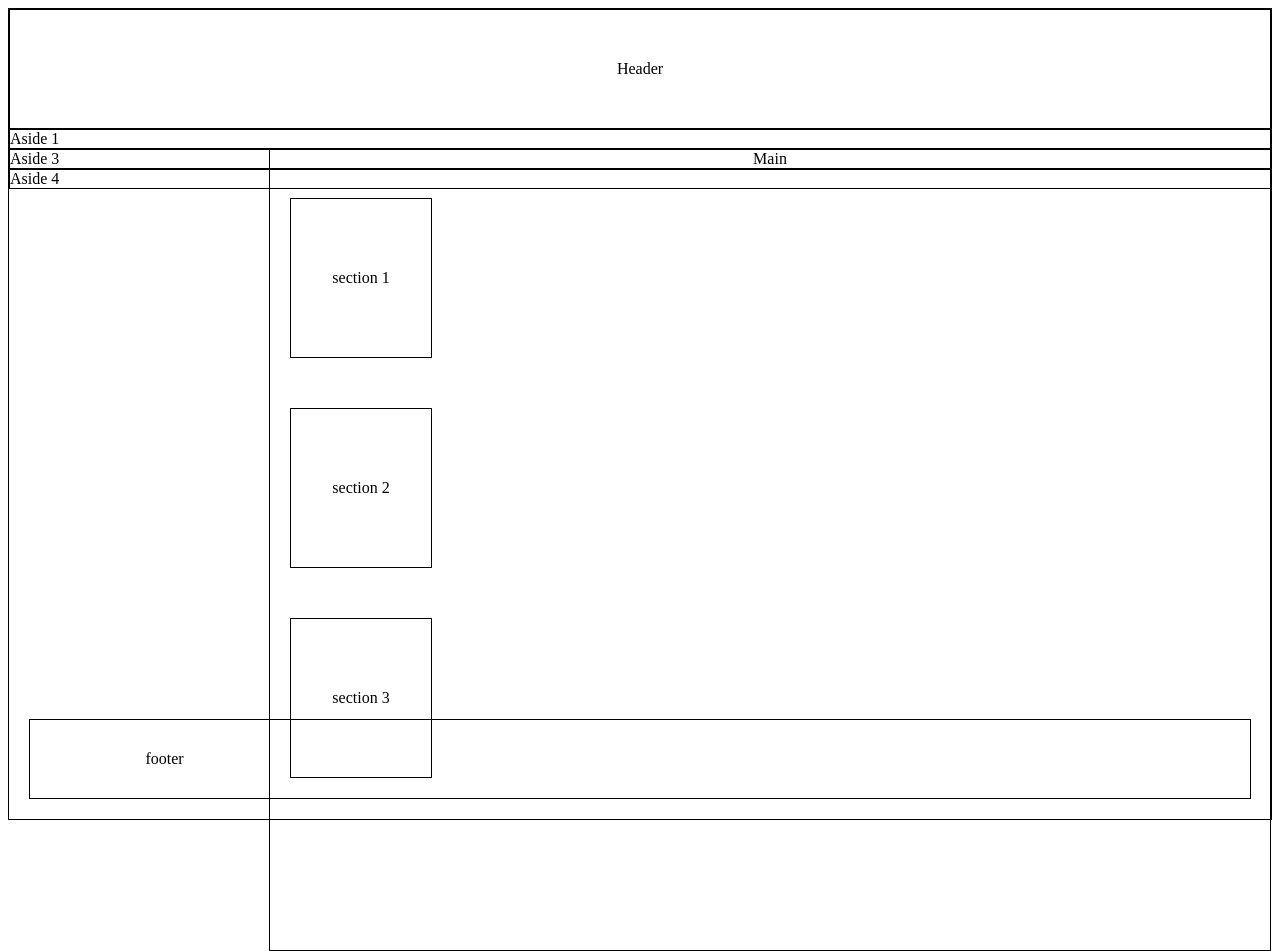
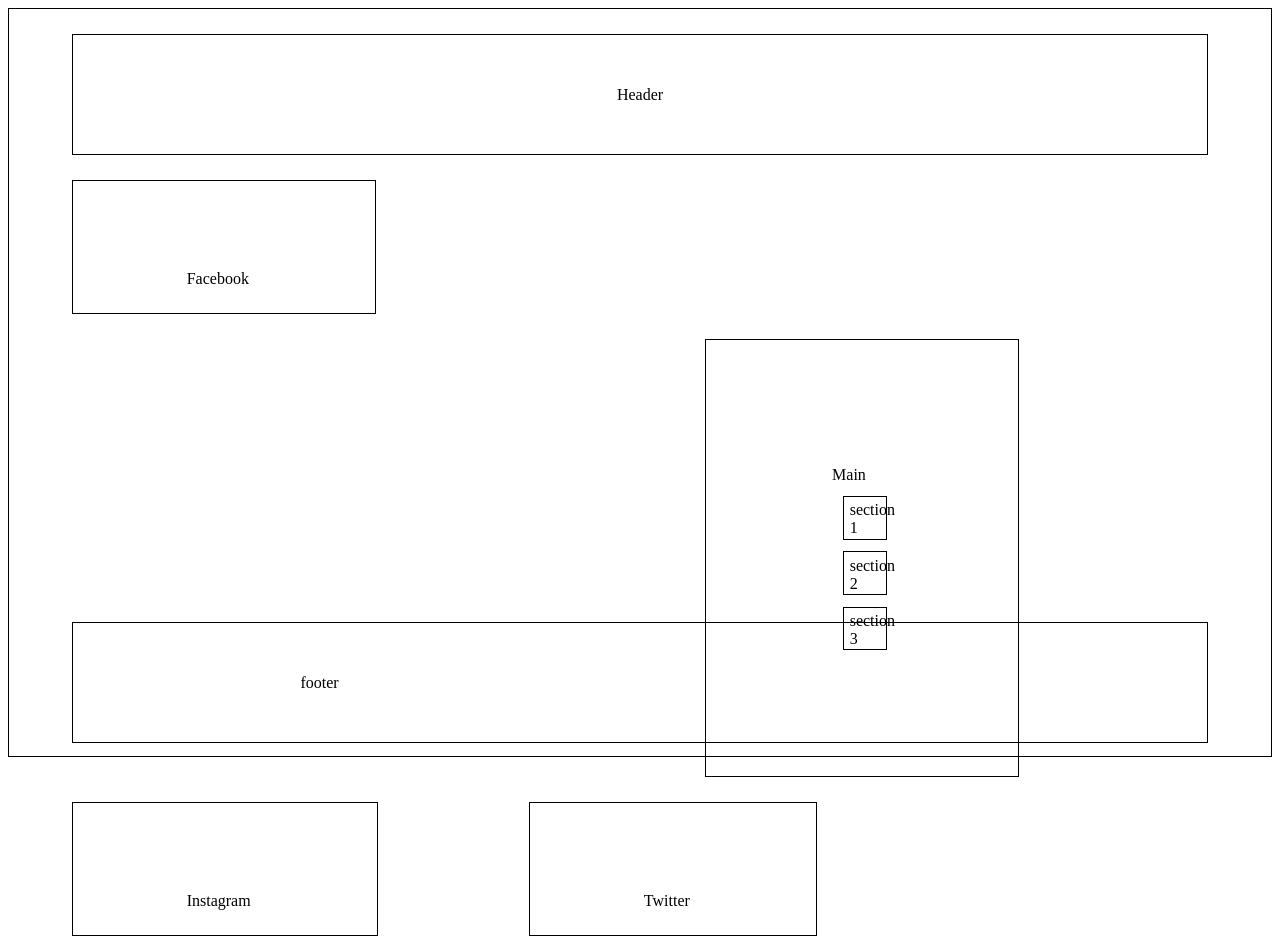
Before and after one commit to pedromr11/Tema2_Ejercicio4, a plain HTML site: page codigo/index.html in a window 1280 px wide. Drawn offline with Linux system fonts and the light colour scheme.

Commit message:
Cuarto commit

```diff
--- a/codigo/index.html
+++ b/codigo/index.html
@@ -13,14 +13,14 @@
 
 
         <header>Header</header>
-        <aside>Aside 1</aside>
+        <aside>Facebook</aside>
         <main>Main
             <section>section 1</section>
             <section>section 2</section>
             <section> section 3</section>
         </main>
-        <aside>Aside 3</aside>
-        <aside>Aside 4</aside>
+        <aside>Instagram</aside>
+        <aside>Twitter</aside>
         <footer>footer</footer>
 </div>
 
--- a/estilos/styles.css
+++ b/estilos/styles.css
@@ -1,49 +1,65 @@
 header, aside, main, footer {
     border: 1px solid black;
+    margin-left: 20%;
+    margin-right: 20%;
 }
 
 #container{
     border: black 1px solid;
+    height: 1060%;
 }
 
 header{
     text-align: center;
-    padding: 50px;
+    margin-left: 5%;
+    margin-right: 5%;
+    margin-top: 2%;
+    padding-left: 9%;
+    padding-top: 4%;
+    padding-bottom: 4%;
+    padding-right: 9%;
 }
 
-section{
-    border: 1px solid black;
-    padding-top: 70px;
-    padding-bottom: 70px;
-    padding-left: 20px;
-    padding-right: 20px;
-    margin-top: 30px;
-    margin-bottom: 50px;
-    margin-left: 20px;
-    margin-right: 20px;
-    width: 100px;
+footer{
     text-align: center;
+    margin-left: 5%;
+    margin-right: 5%;
+    margin-top: 37%;
+    margin-bottom: 1%;
+    padding-left: 9%;
+    padding-top: 4%;
+    padding-bottom: 4%;
+    padding-right: 9%;
+}
 
 
 
+section{
+    border: solid 1px black;
+    margin-left: 19%;
+    margin-right: 7%;
+    margin-top: 20%;
+    padding-left: 9%;
+    padding-top: 7%;
+    padding-bottom: 2%;
+    padding-right: 10%;
 }
 
-main {
-    position: relative;
-    text-align: center;
-    width: 1000px;
-    height: 800px;
+main{
+    margin-right: 20%;
     float: right;
-
+    margin-top: 2%;
+    padding: 10%;
+    align-items: center;
 }
 
-
-footer{
-    text-align: center;
-    padding: 30px;
-    margin-bottom: 20px;
-    margin-top: 42%;
-    position: relative;
-    margin-left: 20px;
-    margin-right: 20px;
+aside {
+    float: left;
+    margin-left: 5%;
+    margin-right: 7%;
+    margin-top: 2%;
+    padding-left: 9%;
+    padding-top: 7%;
+    padding-bottom: 2%;
+    padding-right: 10%;
 }
```
